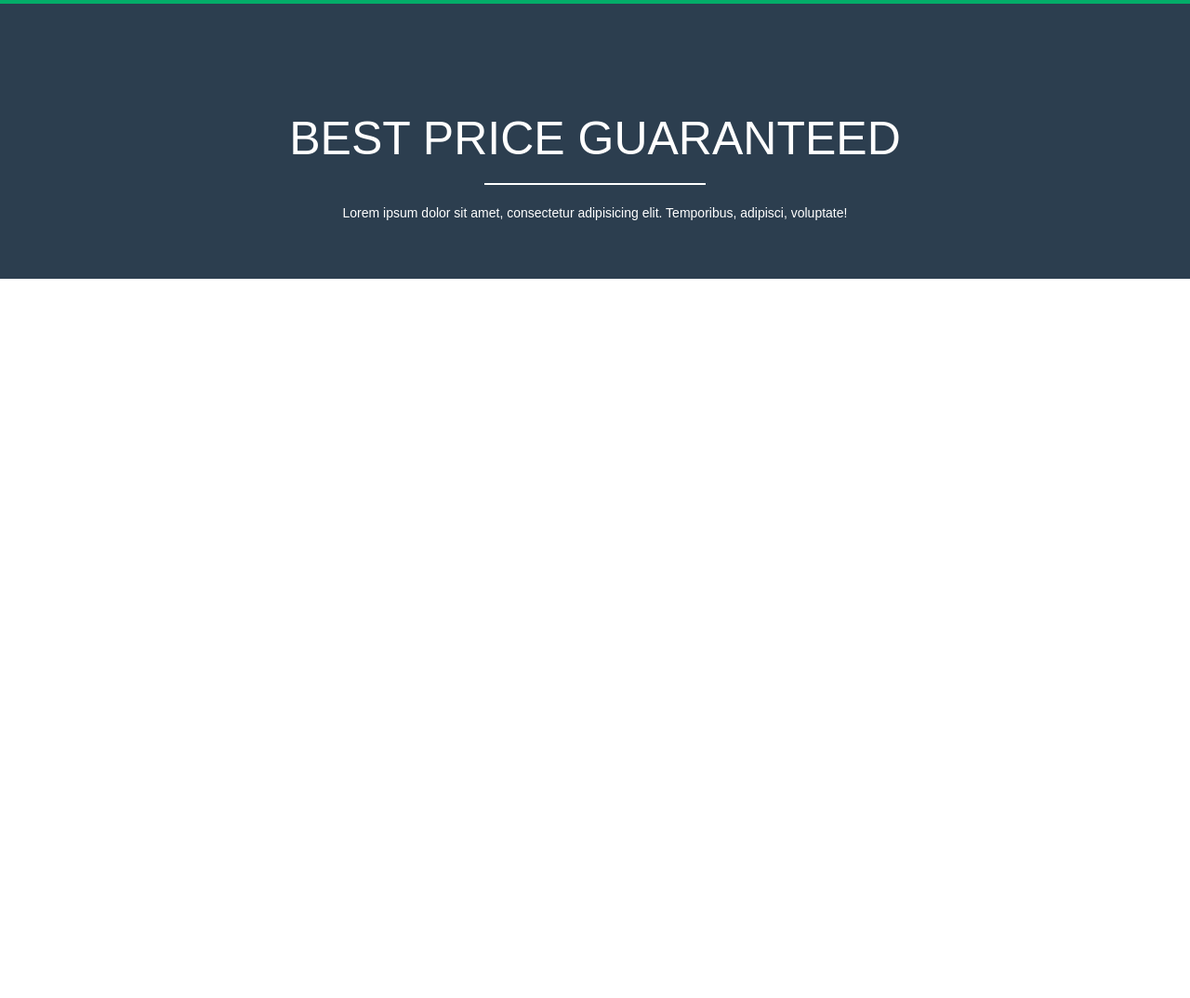
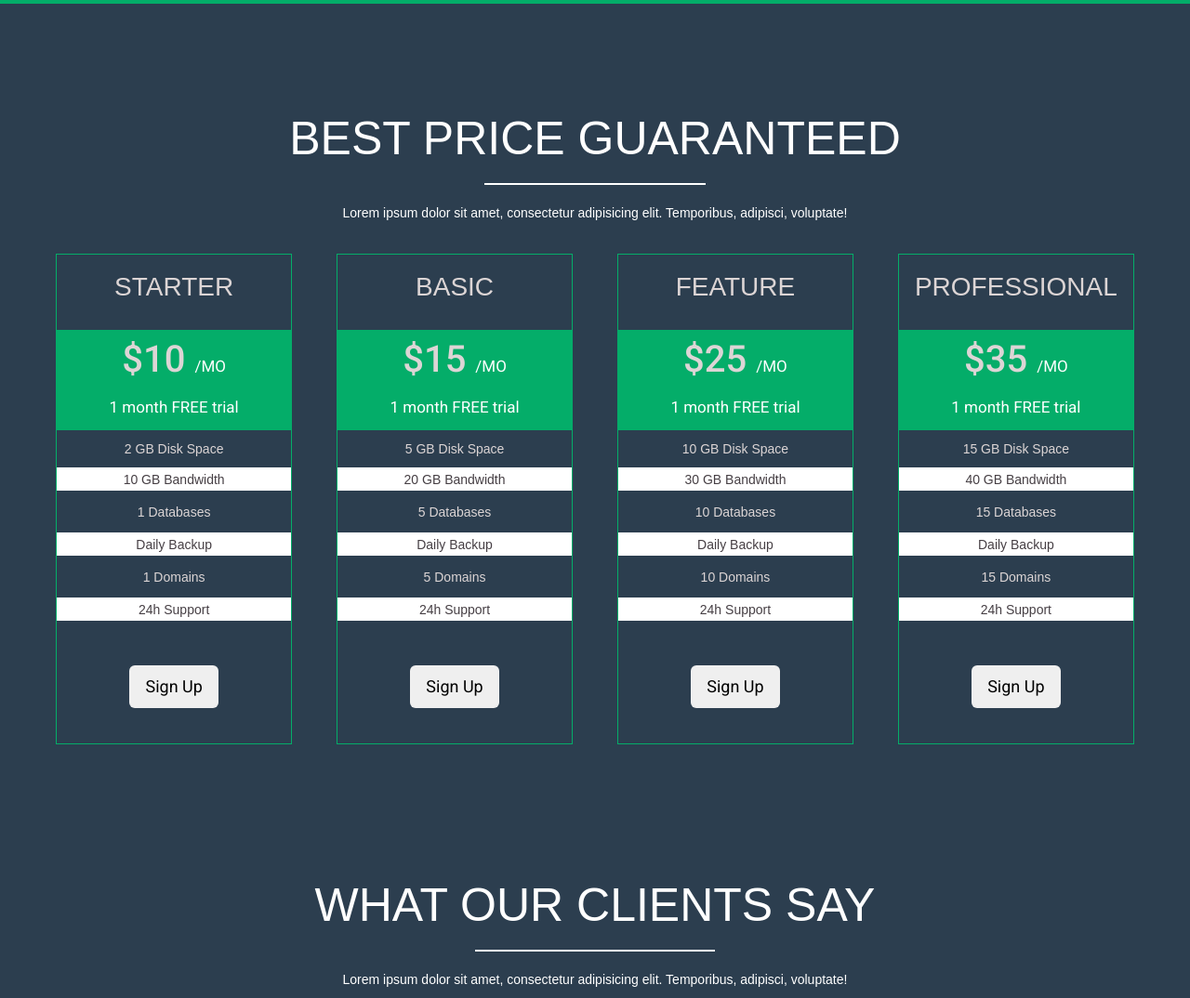
Before and after one commit to AlejandraEscobar3G/34_KaneTheme, a plain HTML site: page 34_KaneTheme/index.html in a window 1280 px wide. Shown: the part 3475-4549 px from the top of the page at 93% size. Before the commit the page ends 3775 px from the top, so only its background shows below. Drawn offline with nearby package versions, Linux system fonts and the light colour scheme.

Commit message:
Seccion Best Price terminada, faltan efectos y animaciones

```diff
--- a/34_KaneTheme/css/main.css
+++ b/34_KaneTheme/css/main.css
@@ -2,7 +2,7 @@
 nav, .section{
 	background-color: #04AD69;
 }
-.icon-bar{
+.icon-bar, .fondo_blanco{
 	background-color: white;
 }
 .navbar-toggle{
@@ -36,6 +36,9 @@ li>a{
 .mt-4{
 	margin-top: 4%;
 }
+.m-t-b{
+	margin: 15% 0;
+}
 .pb-3{
 	padding-bottom: 3%;
 }
@@ -57,7 +60,7 @@ li>a{
 	background-image: url("../img/carousel-bg.jpg");
 	background-size: 100% 100%;
 }
-h1, h2, p{
+h1, h2, p, h4{
 	font-family: 'Roboto:300', sans-serif;
 }
 		/*section 2 escoge tu paleta*/
@@ -148,6 +151,7 @@ hr{
 .borde_rayado{
 	border-bottom: 1px dashed #463F44;
 }
-.social{
-	font-size: 25px;
+		/*section mejor precio*/
+.paquetes{
+	border: 1px solid #04AD69;
 }
--- a/34_KaneTheme/css/queries.css
+++ b/34_KaneTheme/css/queries.css
@@ -7,6 +7,15 @@
 	}
 	h2{
 		font-size: 25px;
+	}
+	h3{
+		font-size: 20px;
+	}
+	h3>small{
+		font-size: 7px;
+	}
+	h4{
+		font-size: 15px;
 	}
 }
 
@@ -21,6 +30,15 @@
 	h2{
 		font-size: 35px;
 	}
+	h3{
+		font-size: 30px;
+	}
+	h3>small{
+		font-size: 15px;
+	}
+	h4{
+		font-size: 24px;
+	}
 }
 
 /* Medium devices (desktops, 992px and up) */
@@ -34,6 +52,15 @@
 	h2{
 		font-size: 50px;
 	}
+	h3{
+		font-size: 40px;
+	}
+	h3>small{
+		font-size: 17px;
+	}
+	h4{
+		font-size: 28px;
+	}
 }
 
 /* Large devices (large desktops, 1200px and up) */
--- a/34_KaneTheme/index.html
+++ b/34_KaneTheme/index.html
@@ -270,7 +270,7 @@
                         <div class="row mt-4">
                             <div class="col-xs-12">
                                 <p class=" text-center">Lorem ipsum dolor sit amet, consectetur adipisicing elit. Reiciendis hic consequuntur delectus error quis facere pariatur adipisci, ea enim amet, quod blanditiis quas consequatur iure recusandae, laboriosam. Consequatur tempore, cum!</p>
-                                <p class="text-center social">
+                                <p class="text-center subtitulo">
                                     <a href="https://es-la.facebook.com/"><i class="fa fa-facebook-square"></i></a>
                                     <a href="https://twitter.com/?lang=es
                                     "><i class="fa fa-twitter-square"></i></a>
@@ -296,7 +296,7 @@
                         <div class="row mt-4">
                             <div class="col-xs-12">
                                 <p class=" text-center">Lorem ipsum dolor sit amet, consectetur adipisicing elit. Reiciendis hic consequuntur delectus error quis facere pariatur adipisci, ea enim amet, quod blanditiis quas consequatur iure recusandae, laboriosam. Consequatur tempore, cum!</p>
-                                <p class="text-center social">
+                                <p class="text-center subtitulo">
                                     <a href="https://es-la.facebook.com/"><i class="fa fa-facebook-square"></i></a>
                                     <a href="https://twitter.com/?lang=es
                                     "><i class="fa fa-twitter-square"></i></a>
@@ -322,7 +322,7 @@
                         <div class="row mt-4">
                             <div class="col-xs-12">
                                 <p class=" text-center">Lorem ipsum dolor sit amet, consectetur adipisicing elit. Reiciendis hic consequuntur delectus error quis facere pariatur adipisci, ea enim amet, quod blanditiis quas consequatur iure recusandae, laboriosam. Consequatur tempore, cum!</p>
-                                <p class="text-center social">
+                                <p class="text-center subtitulo">
                                     <a href="https://es-la.facebook.com/"><i class="fa fa-facebook-square"></i></a>
                                     <a href="https://twitter.com/?lang=es
                                     "><i class="fa fa-twitter-square"></i></a>
@@ -348,7 +348,7 @@
                         <div class="row mt-4">
                             <div class="col-xs-12">
                                 <p class=" text-center">Lorem ipsum dolor sit amet, consectetur adipisicing elit. Reiciendis hic consequuntur delectus error quis facere pariatur adipisci, ea enim amet, quod blanditiis quas consequatur iure recusandae, laboriosam. Consequatur tempore, cum!</p>
-                                <p class="text-center social">
+                                <p class="text-center subtitulo">
                                     <a href="https://es-la.facebook.com/"><i class="fa fa-facebook-square"></i></a>
                                     <a href="https://twitter.com/?lang=es
                                     "><i class="fa fa-twitter-square"></i></a>
@@ -370,6 +370,70 @@
                         <p class="text-center text-white">Lorem ipsum dolor sit amet, consectetur adipisicing elit. Temporibus, adipisci, voluptate!</p>
                     </div>
                 </div>
+                <div class="row">
+                    <div class="col-xs-3 pd-2 text-center">
+                        <div class="paquetes">
+                            <h4 class= "pd-4">STARTER</h4>
+                            <h3 class="section pd-4">$10 <small class="text-white">/MO <br> 1 month FREE trial</small></h3>
+                            <p>2 GB Disk Space</p>
+                            <p class="fondo_blanco text-black p-lados6">10 GB Bandwidth</p>
+                            <p class="text-center p-lados6">1 Databases</p>
+                            <p class= "p-lados6 fondo_blanco text-black">Daily Backup</p>
+                            <p class= "p-lados6">1 Domains</p>
+                            <p class= "p-lados6 fondo_blanco text-black">24h Support</p>
+                            <button class="btn btn-lg m-t-b">Sign Up</button>
+                        </div>
+                    </div>
+                    <div class="col-xs-3 pd-2 text-center">
+                        <div class="paquetes">
+                            <h4 class= "pd-4">BASIC</h4>
+                            <h3 class="section pd-4">$15 <small class="text-white">/MO <br> 1 month FREE trial</small></h3>
+                            <p>5 GB Disk Space</p>
+                            <p class="fondo_blanco text-black p-lados6">20 GB Bandwidth</p>
+                            <p class="text-center p-lados6">5 Databases</p>
+                            <p class= "p-lados6 fondo_blanco text-black">Daily Backup</p>
+                            <p class= "p-lados6">5 Domains</p>
+                            <p class= "p-lados6 fondo_blanco text-black">24h Support</p>
+                            <button class="btn btn-lg m-t-b">Sign Up</button>
+                        </div>
+                    </div>
+                    <div class="col-xs-3 pd-2 text-center">
+                        <div class="paquetes">
+                            <h4 class= "pd-4">FEATURE</h4>
+                            <h3 class="section pd-4">$25 <small class="text-white">/MO <br> 1 month FREE trial</small></h3>
+                            <p>10 GB Disk Space</p>
+                            <p class="fondo_blanco text-black p-lados6">30 GB Bandwidth</p>
+                            <p class="text-center p-lados6">10 Databases</p>
+                            <p class= "p-lados6 fondo_blanco text-black">Daily Backup</p>
+                            <p class= "p-lados6">10 Domains</p>
+                            <p class= "p-lados6 fondo_blanco text-black">24h Support</p>
+                            <button class="btn btn-lg m-t-b">Sign Up</button>
+                        </div>
+                    </div>
+                    <div class="col-xs-3 pd-2 text-center">
+                        <div class="paquetes">
+                            <h4 class= "pd-4">PROFESSIONAL</h4>
+                            <h3 class="section pd-4">$35 <small class="text-white">/MO <br> 1 month FREE trial</small></h3>
+                            <p class ">15 GB Disk Space</p>
+                            <p class="fondo_blanco text-black p-lados6">40 GB Bandwidth</p>
+                            <p class="text-center p-lados6">15 Databases</p>
+                            <p class= "p-lados6 fondo_blanco text-black">Daily Backup</p>
+                            <p class= "p-lados6">15 Domains</p>
+                            <p class= "p-lados6 fondo_blanco text-black">24h Support</p>
+                            <button class="btn btn-lg m-t-b">Sign Up</button>
+                        </div>
+                    </div>
+                </div>
+            </section>
+            <!-- Seccion clientes -->
+            <section class="fondo_azul">
+                <div class="row">
+                    <div class="col-xs-12">
+                        <h2 class="pt-4 text-white text-center">WHAT OUR CLIENTS SAY</h2>
+                        <hr class="hr_white">
+                        <p class="text-center text-white">Lorem ipsum dolor sit amet, consectetur adipisicing elit. Temporibus, adipisci, voluptate!</p>
+                    </div>
+                </div>
             </section>
         </div>
 
```
